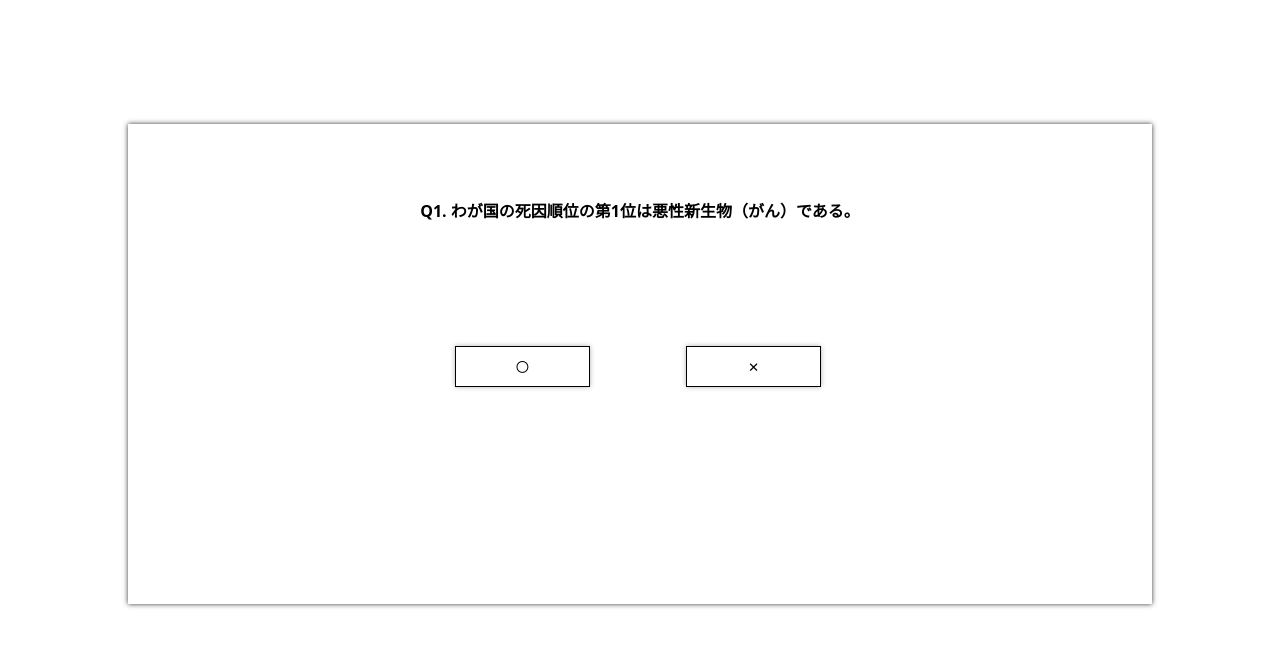
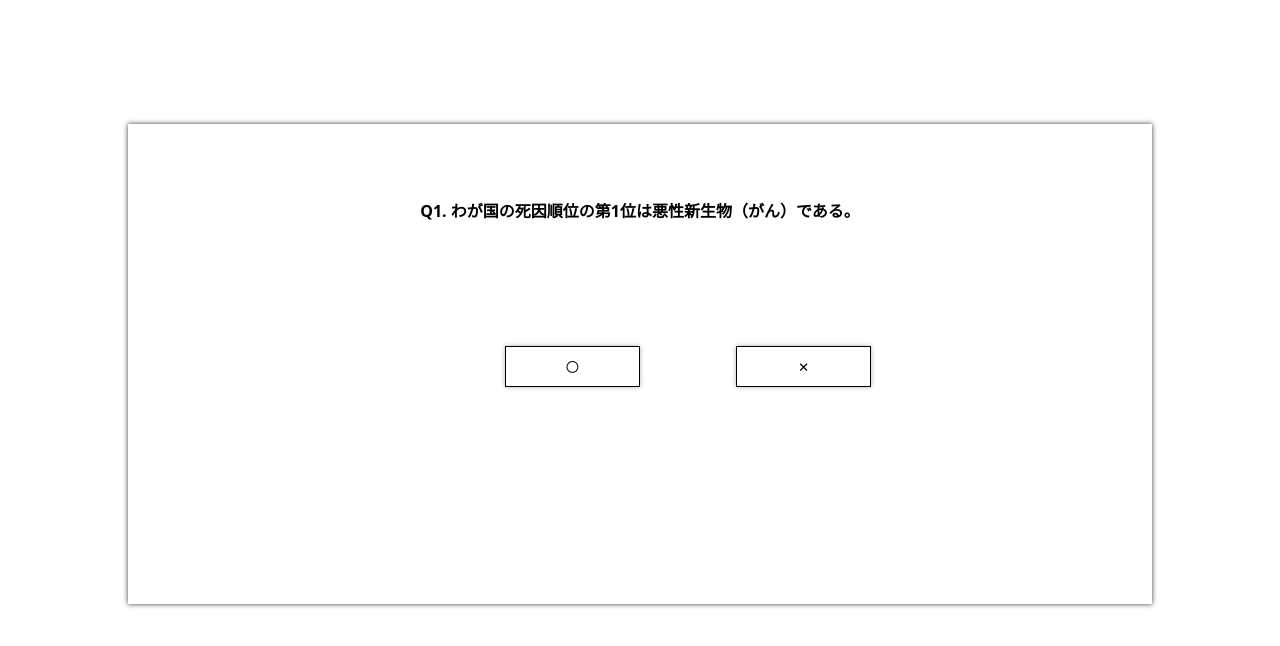
Before and after one commit to misato-sys/dmr, a plain HTML site: page index.html in a window 1280 px wide. Drawn offline with Linux system fonts and the light colour scheme.

Commit message:
Update style.css

```diff
--- a/style.css
+++ b/style.css
@@ -23,7 +23,7 @@
 
    .card .choice {
     margin-top: 100px;
-    margin-right: 100px;
+    /*margin-right: 100px;*/
     /*margin-left: 100px;*/
     display: flex;
     justify-content: space-around;
```
